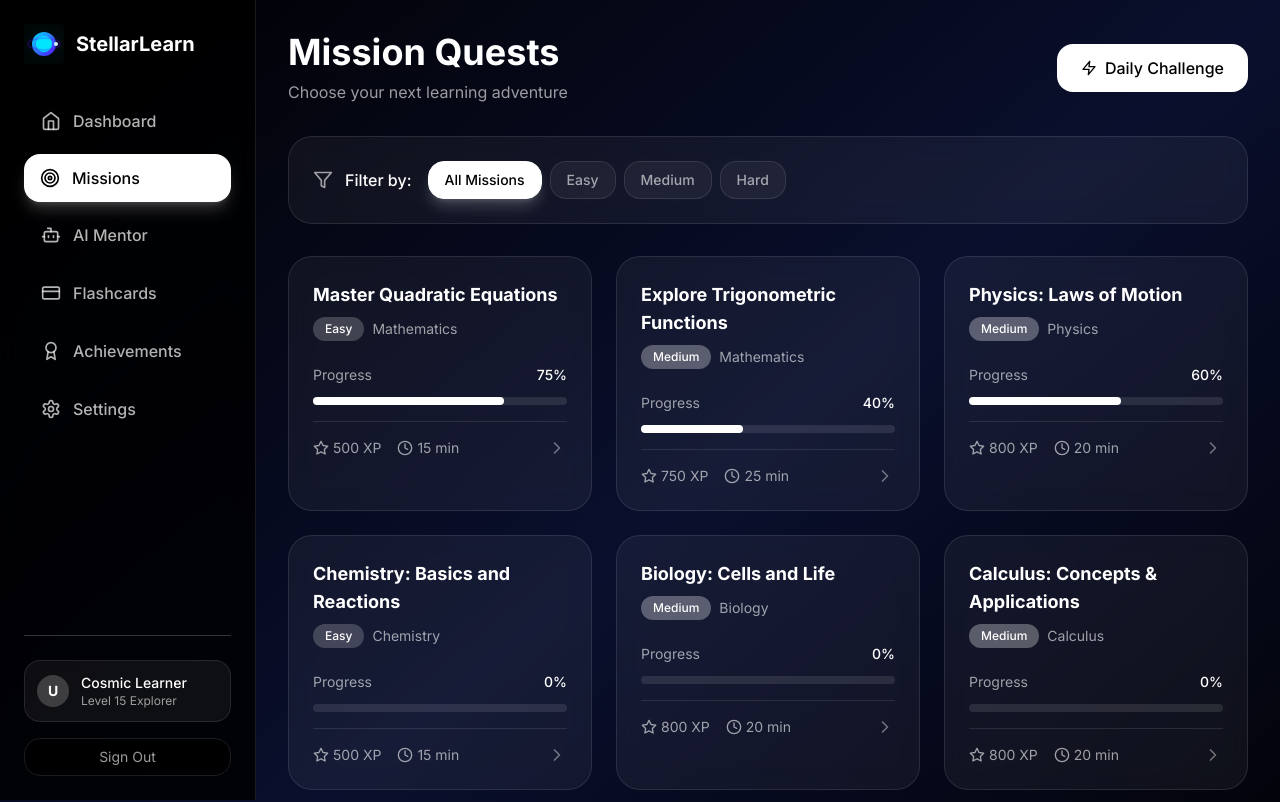
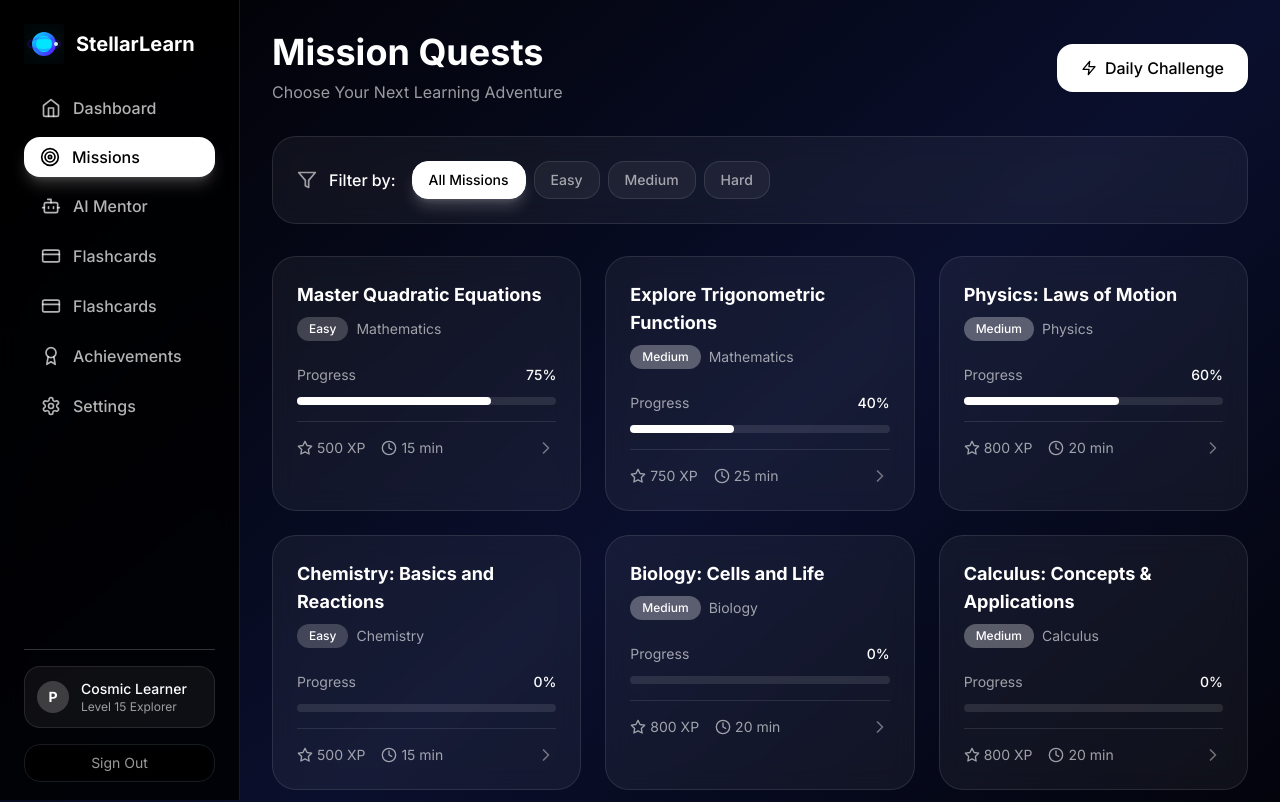
Before and after one commit to FrostByte-49/StellarLearn, a React (Vite) app in the folder StellarLearn_/: page /quests in a window 1280 px wide. Shown: the top 802 px of the page. Built offline with nearby package versions, Linux system fonts and the light colour scheme.

Commit message:
Fixed Layout & Spacing Issues

```diff
--- a/StellarLearn_/src/components/Sidebar.tsx
+++ b/StellarLearn_/src/components/Sidebar.tsx
@@ -17,7 +17,7 @@ export const Sidebar = () => {
       const mobile = window.innerWidth < 768;
       setIsMobile(mobile);
       if (!mobile) {
-        setIsMobileOpen(false); // Close sidebar when switching to desktop
+        setIsMobileOpen(false);
       }
     };
 
@@ -30,6 +30,7 @@ export const Sidebar = () => {
     { id: 'dashboard', label: 'Dashboard', icon: Home },
     { id: 'quests', label: 'Missions', icon: Target },
     { id: 'mentor', label: 'AI Mentor', icon: Bot },
+    { id: 'flashcards', label: 'Flashcards', icon: CreditCard },
     { id: 'flashcards', label: 'Flashcards', icon: CreditCard },
     { id: 'achievements', label: 'Achievements', icon: Award },
     { id: 'settings', label: 'Settings', icon: Settings },
@@ -51,7 +52,7 @@ export const Sidebar = () => {
 
   const sidebarContent = (
     <>
-      <div className="flex items-center justify-between mb-8">
+      <div className="flex items-center justify-between mb-7">
         <div className="flex items-center gap-3">
           <Logo size={40} />
           <span className="text-xl font-bold text-white">StellarLearn</span>
@@ -66,7 +67,7 @@ export const Sidebar = () => {
         )}
       </div>
 
-      <nav className="flex-1 space-y-2">
+      <nav className="flex-1 mt-[-5px] space-y-2">
         {menuItems.map((item) => {
           const Icon = item.icon;
           const isActive = currentPage === item.id;
@@ -76,7 +77,7 @@ export const Sidebar = () => {
               key={item.id}
               onClick={() => handleNavigation(item.id)}
               className={`
-                w-full flex items-center gap-3 px-4 py-3 rounded-2xl transition-all duration-300 group
+                w-full flex items-center gap-3 px-4 py-2 rounded-2xl transition-all duration-300 group
                 ${
                   isActive
                     ? 'bg-white text-black shadow-lg shadow-white/20'
@@ -94,10 +95,10 @@ export const Sidebar = () => {
         })}
       </nav>
 
-      <div className="mt-auto pt-6 border-t border-white/20">
-        <div className="flex items-center gap-3 mb-4 p-3 rounded-2xl bg-white/5 border border-white/10">
+      <div className="mt-auto pt-4 border-t border-white/20">
+        <div className="flex items-center gap-3 mb-2 p-3 rounded-2xl bg-white/5 border border-white/10">
           <div className="w-8 h-8 bg-white/20 rounded-full flex items-center justify-center">
-            <span className="text-white text-sm font-bold">U</span>
+            <span className="text-white text-sm font-bold">P</span>
           </div>
           <div className="flex-1 min-w-0">
             <p className="text-white text-sm font-medium truncate">Cosmic Learner</p>
@@ -106,7 +107,7 @@ export const Sidebar = () => {
         </div>
         <button
           onClick={handleSignOut}
-          className="w-full text-sm text-white/60 hover:text-white transition-colors py-2 border border-white/10 hover:border-white/20 rounded-2xl backdrop-blur-sm"
+          className="w-full text-sm text-white/60 hover:text-white transition-colors mt-2 mb-[-6px] py-2 border border-white/10 hover:border-white/20 rounded-2xl backdrop-blur-sm"
         >
           Sign Out
         </button>
@@ -139,7 +140,7 @@ export const Sidebar = () => {
 
       {/* Desktop Sidebar - Only show on desktop */}
       {!isMobile && (
-        <aside className="w-64 h-screen backdrop-blur-md bg-black/80 border-r border-white/10 p-6 flex flex-col sticky top-0">
+        <aside className="w-60 h-screen backdrop-blur-md bg-black/80 border-r border-white/10 p-6 flex flex-col sticky top-0">
           {sidebarContent}
         </aside>
       )}
--- a/StellarLearn_/src/pages/Dashboard.tsx
+++ b/StellarLearn_/src/pages/Dashboard.tsx
@@ -115,10 +115,10 @@ export const Dashboard = () => {
           {/* Header */}
           <div className="flex flex-col md:flex-row items-start md:items-center justify-between gap-4">
             <div>
-              <h1 className="text-3xl md:text-4xl font-bold text-white mb-2">
+              <h1 className="text-3xl md:text-4xl font-bold text-white mb-2 capitalize">
                 Welcome back, <span className="text-white">Explorer</span>
               </h1>
-              <p className="text-white/60">Continue your journey through the cosmos of knowledge</p>
+              <p className="text-white/60 capitalize">Continue your journey through the cosmos of knowledge</p>
             </div>
 
             <div className="flex items-center gap-4">
--- a/StellarLearn_/src/pages/Flashcards.tsx
+++ b/StellarLearn_/src/pages/Flashcards.tsx
@@ -113,7 +113,7 @@ export const Flashcards = () => {
           <div className="flex flex-col md:flex-row items-start md:items-center justify-between gap-4">
             <div>
               <h1 className="text-3xl md:text-4xl font-bold text-white mb-2">Flashcards</h1>
-              <p className="text-white/60">Master concepts through active recall</p>
+              <p className="text-white/60 capitalize">Master concepts through active recall</p>
             </div>
             <div className="flex gap-3">
               <button className="flex items-center gap-2 px-4 py-2 rounded-2xl bg-white/5 border border-white/10 hover:bg-white/10 hover:border-white/30 transition-all duration-300 text-white">
--- a/StellarLearn_/src/pages/Mentor.tsx
+++ b/StellarLearn_/src/pages/Mentor.tsx
@@ -141,7 +141,7 @@ export const Mentor = () => {
           {/* Header */}
           <div className="mb-6 flex-shrink-0">
             <h1 className="text-3xl md:text-4xl font-bold text-white mb-2">AI Mentor</h1>
-            <p className="text-white/60">Your personal learning companion</p>
+            <p className="text-white/60 capitalize">Your personal learning companion</p>
           </div>
 
           <div className="flex-1 grid grid-cols-1 lg:grid-cols-3 gap-6 min-h-0">
--- a/StellarLearn_/src/pages/Quests.tsx
+++ b/StellarLearn_/src/pages/Quests.tsx
@@ -323,7 +323,7 @@ export const Quests = () => {
           <div className="flex flex-col md:flex-row items-start md:items-center justify-between gap-4">
             <div>
               <h1 className="text-3xl md:text-4xl font-bold text-white mb-2">Mission Quests</h1>
-              <p className="text-white/60">Choose your next learning adventure</p>
+              <p className="text-white/60 capitalize">Choose your next learning adventure</p>
             </div>
             <button
               onClick={() => navigate('/quests')}
```
